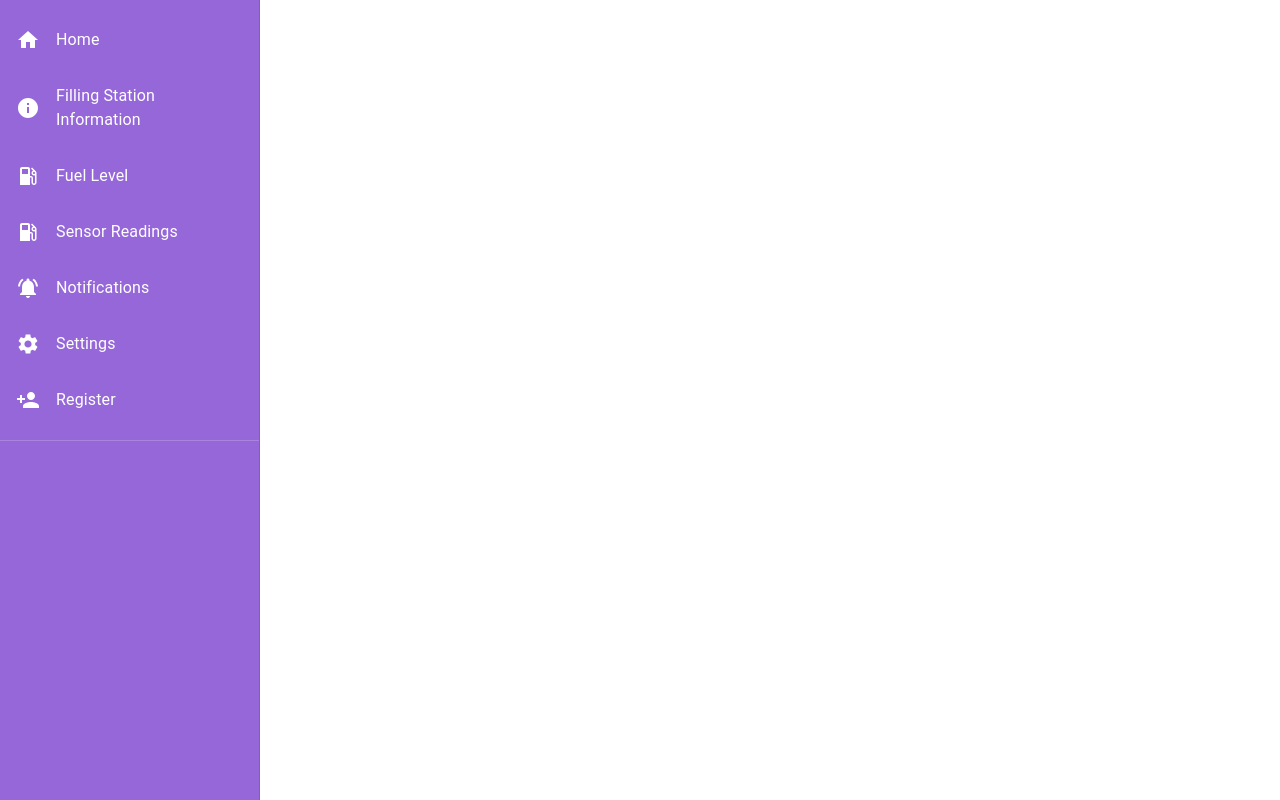
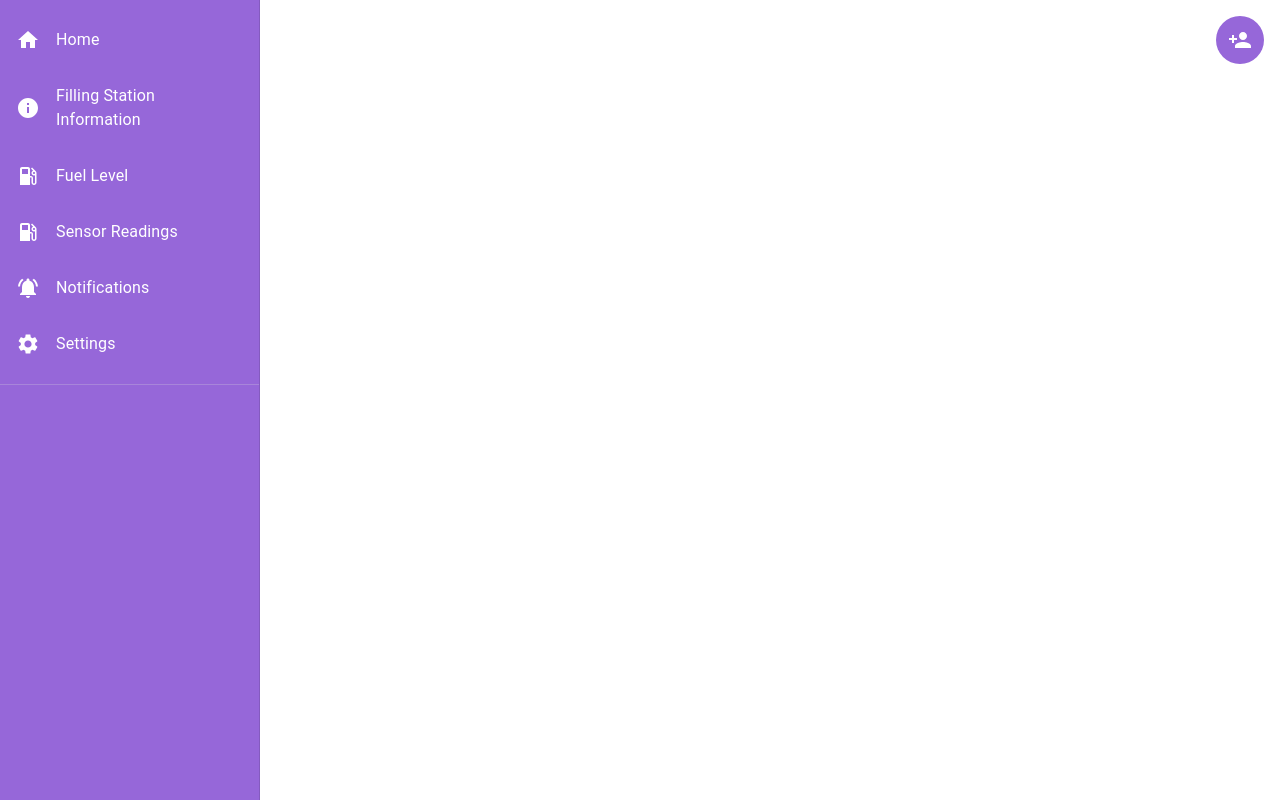
Before and after one commit to SenuraUpesh2002/Research-Project-SLIIT, a React (Vite) app in the folder client/: page / in a window 1280 px wide. Built offline with nearby package versions, Linux system fonts and the light colour scheme.

Commit message:
Edited register icon

```diff
--- a/client/src/ComponentHome/FuelDashboard.jsx
+++ b/client/src/ComponentHome/FuelDashboard.jsx
@@ -6,14 +6,16 @@ import {
   ListItemIcon,
   ListItemText,
   Divider,
-  Box
+  Box,
+  IconButton,
+  Tooltip
 } from "@mui/material";
 import HomeIcon from '@mui/icons-material/Home';
 import LocalGasStationIcon from '@mui/icons-material/LocalGasStation';
 import NotificationsActiveIcon from '@mui/icons-material/NotificationsActive';
 import InfoIcon from '@mui/icons-material/Info';
 import SettingsIcon from '@mui/icons-material/Settings';
-import PersonAddIcon from '@mui/icons-material/PersonAdd';  // Icon for Register
+import PersonAddIcon from '@mui/icons-material/PersonAdd';
 import { useNavigate } from "react-router-dom";
 
 function FuelDashboard() {
@@ -25,12 +27,15 @@ function FuelDashboard() {
     { label: "Fuel Level", icon: <LocalGasStationIcon />, path: "/fuel-level" },
     { label: "Sensor Readings", icon: <LocalGasStationIcon />, path: "/sensor" },
     { label: "Notifications", icon: <NotificationsActiveIcon />, path: "/notifications" },
-    { label: "Settings", icon: <SettingsIcon />, path: "/settings" },
-    { label: "Register", icon: <PersonAddIcon />, path: "/register" }  // New Register option
+    { label: "Settings", icon: <SettingsIcon />, path: "/settings" }
   ];
 
+  const handleRegisterClick = () => {
+    navigate("/register");
+  };
+
   return (
-    <Box sx={{ display: "flex" }}>
+    <Box sx={{ display: "flex", position: "relative" }}>
       <Drawer
         variant="permanent"
         sx={{
@@ -47,7 +52,7 @@ function FuelDashboard() {
         <List>
           {dashboardLinks.map((item) => (
             <ListItem
-              button={true}
+              button
               key={item.label}
               onClick={() => navigate(item.path)}
               sx={{
@@ -67,6 +72,33 @@ function FuelDashboard() {
         </List>
         <Divider sx={{ bgcolor: "#fff" }} />
       </Drawer>
+
+      {/* Register button positioned top right */}
+      <Box
+        sx={{
+          position: "fixed",
+          top: 16,
+          right: 16,
+          zIndex: 1300, // higher than Drawer
+        }}
+      >
+        <Tooltip title="Register">
+          <IconButton
+            color="primary"
+            onClick={handleRegisterClick}
+            sx={{
+              bgcolor: "#9667d9",
+              color: "#fff",
+              "&:hover": {
+                bgcolor: "#8051c9"
+              }
+            }}
+            size="large"
+          >
+            <PersonAddIcon />
+          </IconButton>
+        </Tooltip>
+      </Box>
     </Box>
   );
 }
```
